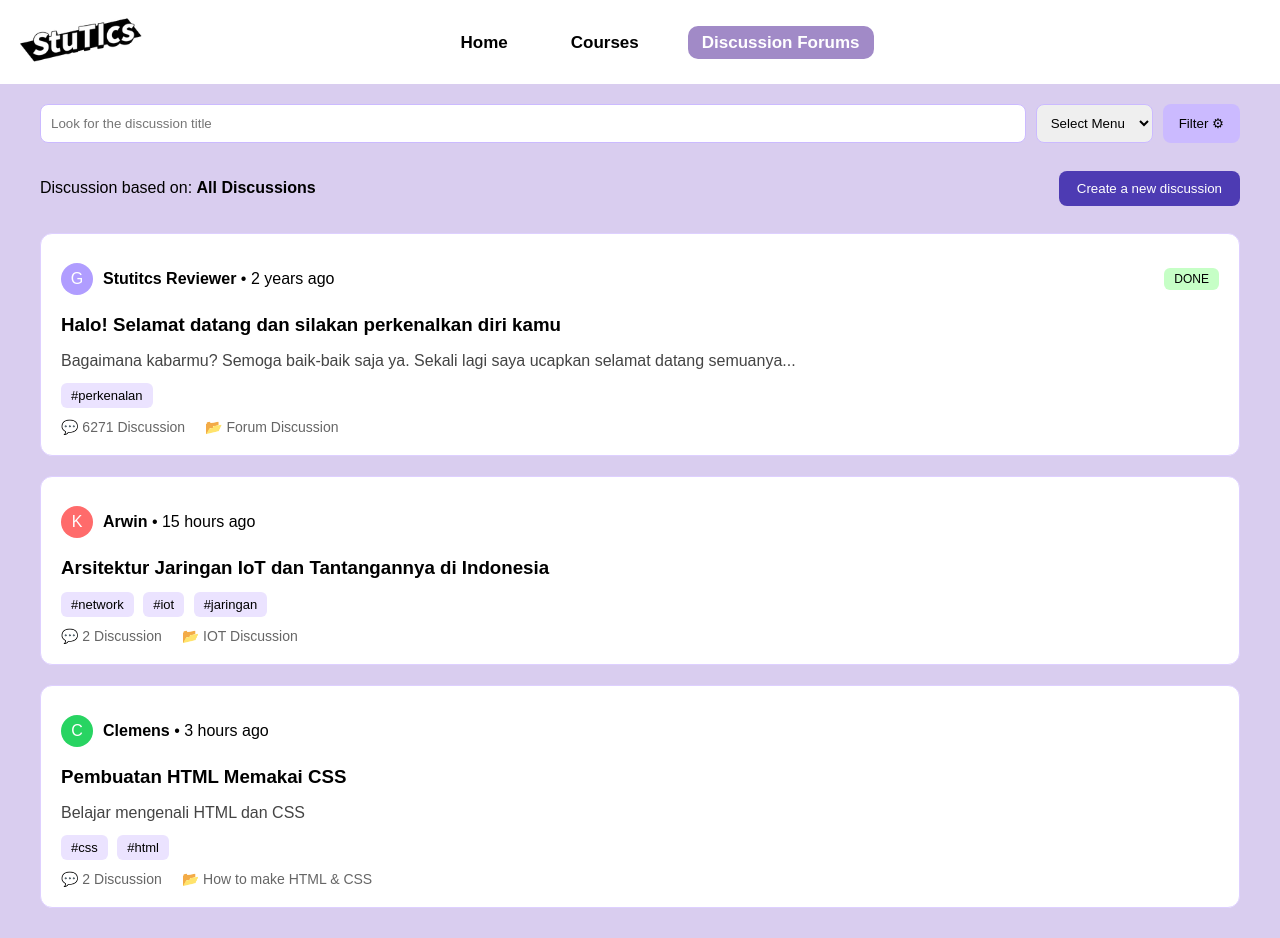
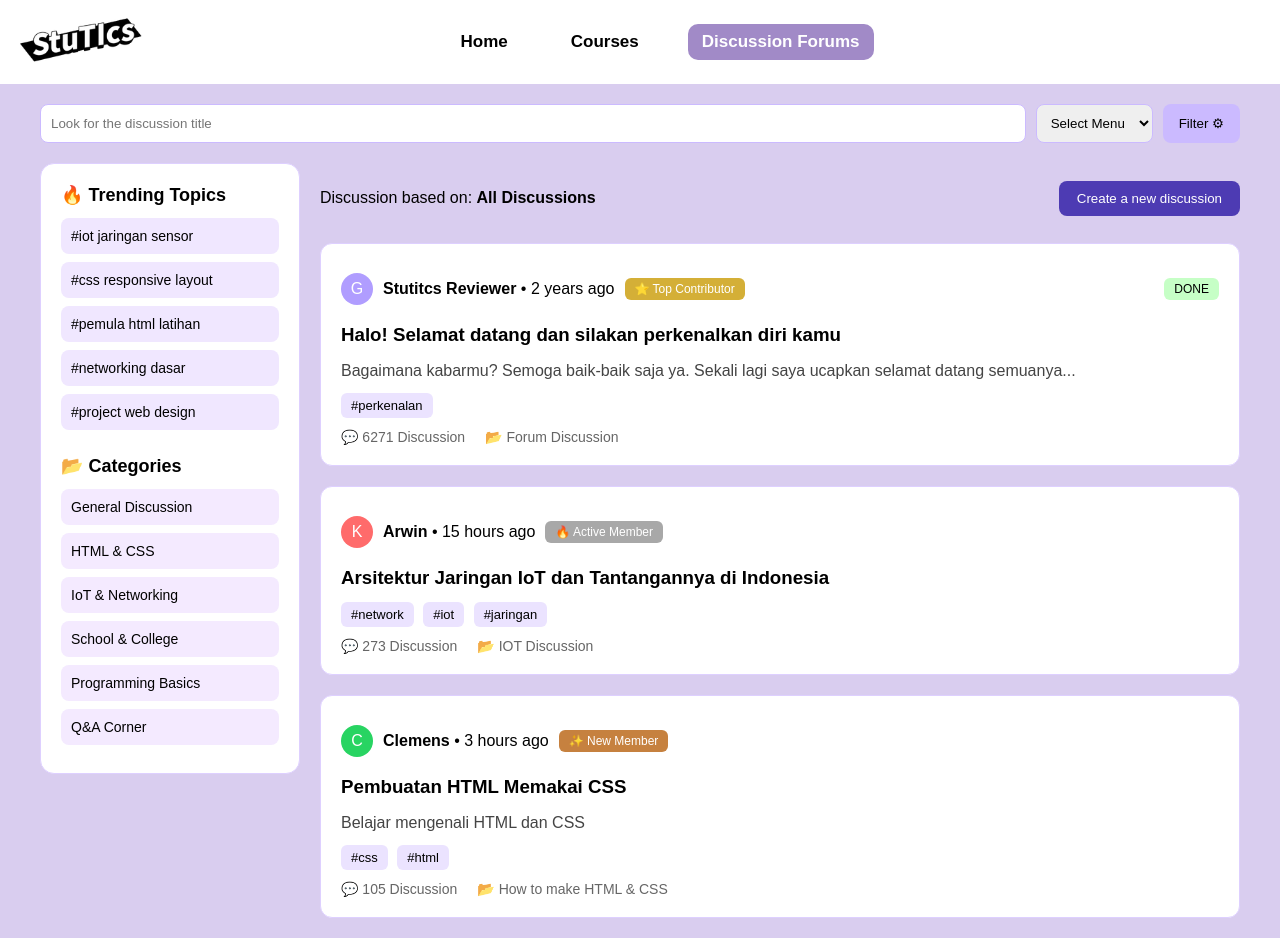
Before and after one commit to Cleyzs/tr, a plain HTML site: page Forum.html in a window 1280 px wide. Shown: the top 938 px of the page. Drawn offline with Linux system fonts and the light colour scheme.

Commit message:
Forum page lagi

```diff
--- a/Forum.css
+++ b/Forum.css
@@ -1,10 +1,10 @@
 body {
     margin: 0;
-    font-family: "Arial", sans-serif;
-    background: #f7f3ff; /* ungu pastel muda */
+    font-family: 'Garet', Arial, sans-serif;
+    background: #d9cdef;
+    overflow-x: hidden;
 }
 
-/* HEADER */
 root {
     --bg: #ffffff;
     --text: #111111;
@@ -15,147 +15,67 @@ root {
     --max-width: 1150px;
 }
 
-body {
-    margin: 0;
-    font-family: 'Garet', Arial, sans-serif;
-    background: #d9cdef;
-    overflow-x: hidden; /* supaya gak geser */
-}
-
+/* NAVBAR */
 .navbar {
     width: 100%;
-    padding: 16px 20px; /* lebih kecil, kiri-kanan */
+    padding: 16px 20px;
     background: white;
     display: grid;
     grid-template-columns: 1fr auto 1fr;
     align-items: center;
-    overflow: hidden; /* mencegah grid meluber */
 }
 
 .nav-logo {
     height: 48px;
 }
 
-/* Center Menu - agar item sejajar */
 .nav-center {
     display: flex;
-    align-items: center;  /* ini yang bikin rata tengah vertikal */
+    align-items: center;
     gap: 35px;
     justify-content: center;
 }
 
 .nav-item {
-    font-family: 'Garet', sans-serif;
     color: black;
-    text-decoration: none;     /* hilangkan underline */
+    text-decoration: none;
     font-size: 17px;
     font-weight: 600;
-    line-height: 1;
-    display: flex;
-    align-items: center;
     padding: 8px 14px;
-    border-radius: 10px;       /* biar efek pencet keliatan halus */
-    transition: 0.2s ease;     /* animasi halus */
+    border-radius: 10px;
+    transition: 0.2s ease;
 }
 
-/* Efek hover (sedikit gelap) */
 .nav-item:hover {
     background: rgba(161, 138, 199, 0.25);
 }
 
-/* Efek klik (lebih gelap dan cepat) */
 .nav-item:active {
     background: rgba(161, 138, 199, 0.45);
     transform: scale(0.97);
 }
 
-/* Active tetap seperti sebelumnya */
 .nav-item.active {
     background: #a18ac7;
     color: white;
-    font-weight: 700;
 }
 
-
-/* Right section */
-.nav-right {
-    display: flex;
-    align-items: center;
-    gap: 20px;            /* sedikit dilebarkan biar lega */
-    justify-content: flex-end;
-    padding-right: 40px;
-}
-
-/* Avatar lebih besar */
-.avatar {
-    width: 48px;
-    height: 48px;
-    background: #d6dbe4;
-    border-radius: 50%;
-    position: relative;
-}
-
-.avatar-img {
-    width: 52px;    /* lebih besar dari sebelumnya */
-    height: 52px;
-    border-radius: 50%;
-    object-fit: cover; /* supaya foto tidak gepeng */
-}
-
-/* Kepala + badan disesuaikan ukuran baru */
-.avatar::before {
-    width: 14px;
-    height: 14px;
-    top: 8px;
-    left: 17px;
-}
-
-.avatar::after {
-    width: 22px;
-    height: 12px;
-    bottom: 8px;
-    left: 13px;
-}
-
-
-.header-content {
-    display: flex;
-    align-items: center;
-    gap: 15px;
-}
-
-.header-icon {
-    width: 45px;
-}
-
-.header-box h2 {
-    margin: 0;
-    font-size: 20px;
-}
-
-.header-box p {
-    margin: 0;
-    color: #555;
-}
-
-/* SEARCH AREA */
+/* TOP CONTROLS */
 .top-controls {
     display: flex;
     gap: 10px;
     padding: 20px 40px;
 }
 
-.search-input {
-    flex: 1;
+.search-input,
+.select-module {
     padding: 10px;
     border-radius: 8px;
     border: 1px solid #cbbaff;
 }
 
-.select-module {
-    padding: 10px;
-    border-radius: 8px;
-    border: 1px solid #cbbaff;
+.search-input {
+    flex: 1;
 }
 
 .filter-btn {
@@ -166,12 +86,61 @@ body {
     cursor: pointer;
 }
 
+/* LAYOUT WRAPPER */
+.layout-container {
+    display: grid;
+    grid-template-columns: 260px auto;
+    gap: 20px;
+    padding: 0 40px;
+}
+
+/* SIDEBAR */
+.sidebar {
+    background: #ffffff;
+    padding: 20px;
+    border-radius: 14px;
+    height: fit-content;
+    border: 1px solid #ded0ff;
+}
+
+.side-title {
+    margin: 0 0 12px 0;
+    font-size: 18px;
+    font-weight: bold;
+}
+
+.trending-list {
+    list-style: none;
+    padding-left: 0;
+    margin: 0;
+}
+
+.trending-list li {
+    background: #f0e7ff;
+    padding: 10px;
+    margin-bottom: 8px;
+    border-radius: 8px;
+    font-size: 14px;
+    cursor: pointer;
+    transition: 0.2s;
+}
+
+.trending-list li:hover {
+    background: #dec9ff;
+}
+
+/* MAIN CONTENT */
+.main-content {
+    width: 100%;
+}
+
 /* HEADER DISKUSI */
 .discussion-header {
     display: flex;
     justify-content: space-between;
-    padding: 0 40px;
+    padding: 0 0;
     align-items: center;
+    margin-top: 10px;
 }
 
 .create-btn {
@@ -186,7 +155,7 @@ body {
 /* CARD DISKUSI */
 .discussion-card {
     background: white;
-    margin: 20px 40px;
+    margin: 20px 0;
     padding: 20px;
     border-radius: 12px;
     border: 1px solid #ded0ff;
@@ -196,6 +165,26 @@ body {
     display: flex;
     align-items: center;
     gap: 10px;
+}
+
+/* BADGES */
+.badge {
+    font-size: 12px;
+    padding: 4px 10px;
+    border-radius: 6px;
+    color: white;
+}
+
+.gold {
+    background: #d4af37;
+}
+
+.silver {
+    background: #a8a8a8;
+}
+
+.bronze {
+    background: #c6813f;
 }
 
 .profile-icon {
@@ -216,6 +205,7 @@ body {
 .profile-icon.green {
     background: #28d462;
 }
+
 .status-done {
     margin-left: auto;
     background: #c6ffc6;
@@ -248,6 +238,7 @@ h3 {
     font-size: 14px;
 }
 
+/* ANIMASI */
 .fade-in {
     opacity: 0;
     transform: translateY(20px);
@@ -260,3 +251,38 @@ h3 {
         transform: translateY(0);
     }
 }
+
+/* RESPONSIVE */
+@media (max-width: 900px) {
+    .layout-container {
+        grid-template-columns: 1fr;
+    }
+
+    .sidebar {
+        order: 2;
+    }
+
+    .main-content {
+        order: 1;
+    }
+}
+
+.category-list {
+    list-style: none;
+    padding-left: 0;
+    margin: 0;
+}
+
+.category-list li {
+    background: #f4eaff;
+    padding: 10px;
+    margin-bottom: 8px;
+    border-radius: 8px;
+    font-size: 14px;
+    cursor: pointer;
+    transition: 0.2s;
+}
+
+.category-list li:hover {
+    background: #d9c8ff;
+}
--- a/Forum.html
+++ b/Forum.html
@@ -18,7 +18,6 @@
         <a href="courses.html" class="nav-item">Courses</a>
         <a href="#" class="nav-item active">Discussion Forums</a>
     </nav>
-
 </header>
 
 <div class="top-controls fade-in">
@@ -33,6 +32,33 @@
     <button class="filter-btn">Filter ⚙</button>
 </div>
 
+<div class="layout-container">
+
+    <aside class="sidebar fade-in">
+
+        <h3 class="side-title">🔥 Trending Topics</h3>
+        <ul class="trending-list">
+            <li>#iot jaringan sensor</li>
+            <li>#css responsive layout</li>
+            <li>#pemula html latihan</li>
+            <li>#networking dasar</li>
+            <li>#project web design</li>
+        </ul>
+
+        <h3 class="side-title" style="margin-top: 25px;">📂 Categories</h3>
+        <ul class="category-list">
+            <li>General Discussion</li>
+            <li>HTML & CSS</li>
+            <li>IoT & Networking</li>
+            <li>School & College</li>
+            <li>Programming Basics</li>
+            <li>Q&A Corner</li>
+        </ul>
+
+    </aside>
+
+    <main class="main-content">
+
         <div class="discussion-header fade-in">
             <p>Discussion based on: <b>All Discussions</b></p>
             <button class="create-btn">Create a new discussion</button>
@@ -42,6 +68,7 @@
             <div class="top-row">
                 <div class="profile-icon">G</div>
                 <p class="info"><b>Stutitcs Reviewer</b> • 2 years ago</p>
+                <span class="badge gold">⭐ Top Contributor</span>
                 <span class="status-done">DONE</span>
             </div>
 
@@ -62,6 +89,7 @@
             <div class="top-row">
                 <div class="profile-icon red">K</div>
                 <p class="info"><b>Arwin</b> • 15 hours ago</p>
+                <span class="badge silver">🔥 Active Member</span>
             </div>
 
             <h3>Arsitektur Jaringan IoT dan Tantangannya di Indonesia</h3>
@@ -74,7 +102,7 @@
             </div>
 
             <div class="bottom-row">
-            <span class="meta">💬 2 Discussion</span>
+                <span class="meta">💬 273 Discussion</span>
                 <span class="meta">📂 IOT Discussion</span>
             </div>
         </div>
@@ -83,6 +111,7 @@
             <div class="top-row">
                 <div class="profile-icon green">C</div>
                 <p class="info"><b>Clemens</b> • 3 hours ago</p>
+                <span class="badge bronze">✨ New Member</span>
             </div>
 
             <h3>Pembuatan HTML Memakai CSS</h3>
@@ -94,9 +123,13 @@
             </div>
 
             <div class="bottom-row">
-            <span class="meta">💬 2 Discussion</span>
-            <span class="meta">📂 How to make HTML & CSS </span>
+                <span class="meta">💬 105 Discussion</span>
+                <span class="meta">📂 How to make HTML & CSS</span>
             </div>
+        </div>
+
+    </main>
+
 </div>
 
 </body>
```
Lines whose indentation alone changed are shown as unchanged.
